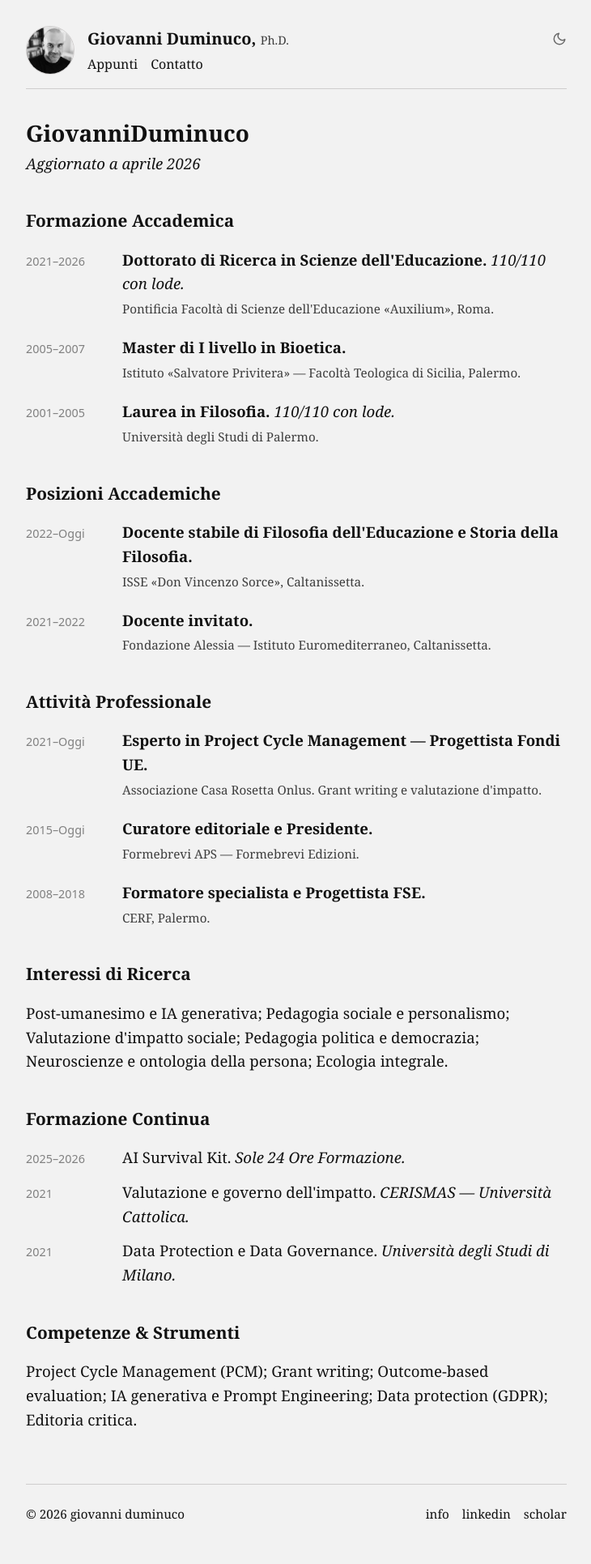
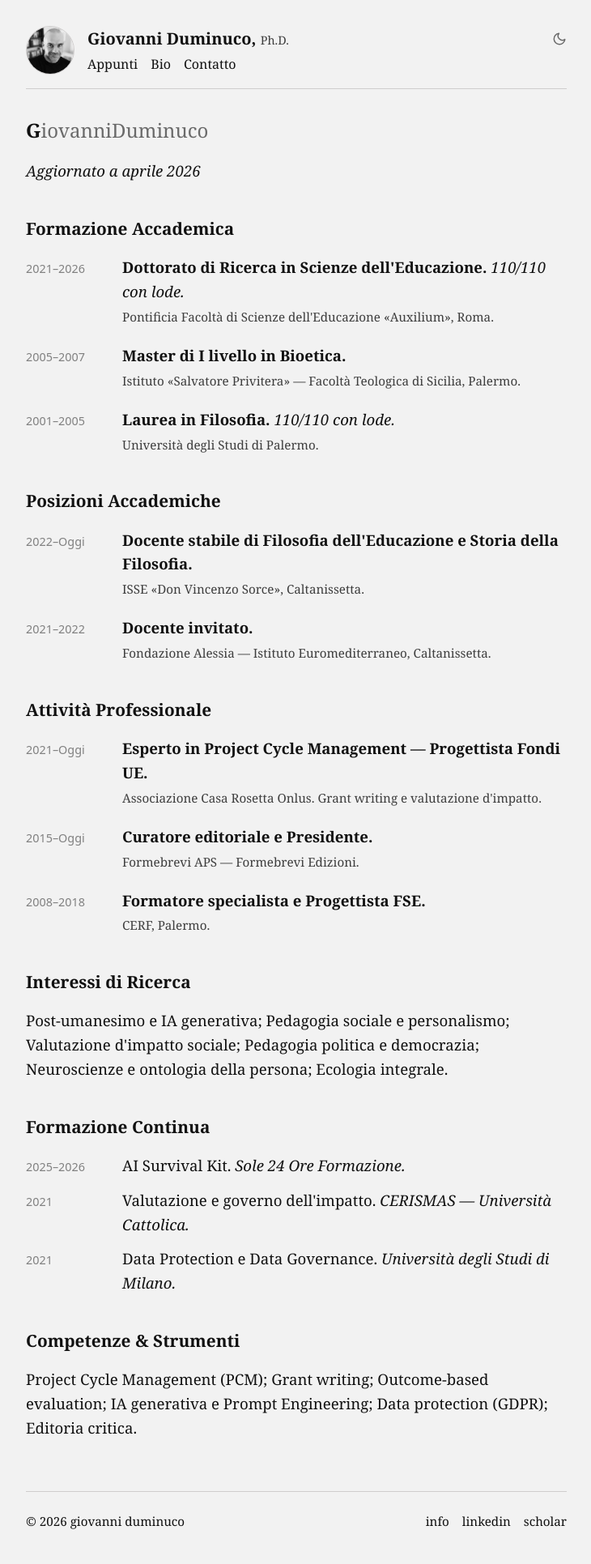
Before and after one commit to dumgio/dumgio.github.io, a Jekyll site: the page built from bio.md, in a window 1280 px wide. Shown: the whole page at 81% size, without its empty margins (274-1004 px from the left). Built offline with Jekyll 4.4.1, drawn with Linux system fonts in a browser that asks for light colours; some web fonts are replaced.

Commit message:
Update default.html

```diff
--- a/_layouts/default.html
+++ b/_layouts/default.html
@@ -55,6 +55,11 @@
             -webkit-font-smoothing: antialiased;
         }
 
+        /* Utility per pagine stile Gorman */
+        .stack > * + * { margin-top: 2rem; }
+        .logo { font-size: 1.5rem; font-weight: 700; margin-bottom: 1rem; }
+        .logo span { font-weight: 400; opacity: 0.6; }
+
         /* Header */
         header {
             border-bottom: 1px solid var(--border-light);
@@ -186,6 +189,7 @@
             </div>
             <nav>
                 <a href="/blog">Appunti</a>
+                <a href="/info">Bio</a>
                 <a href="mailto:giovanni.duminuco@gmail.com">Contatto</a>
             </nav>
         </div>
```
Also changed, not shown: other parts of _layouts/default.html (+0 -2 lines).
